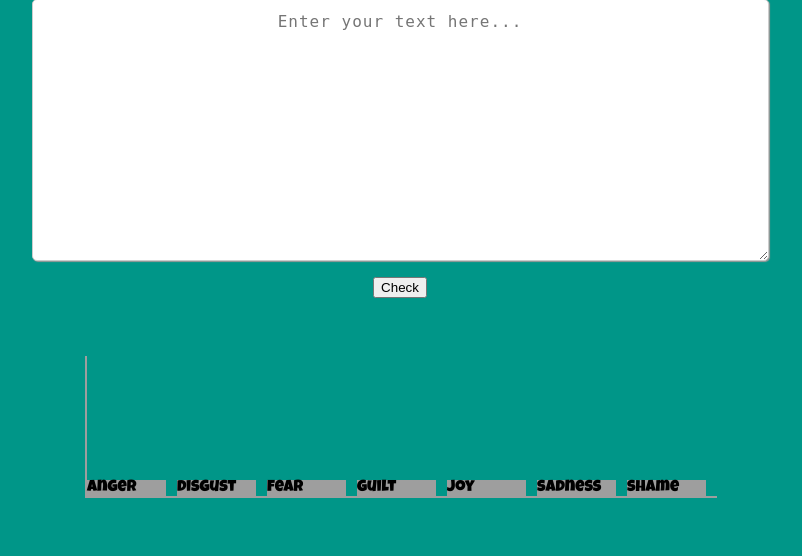
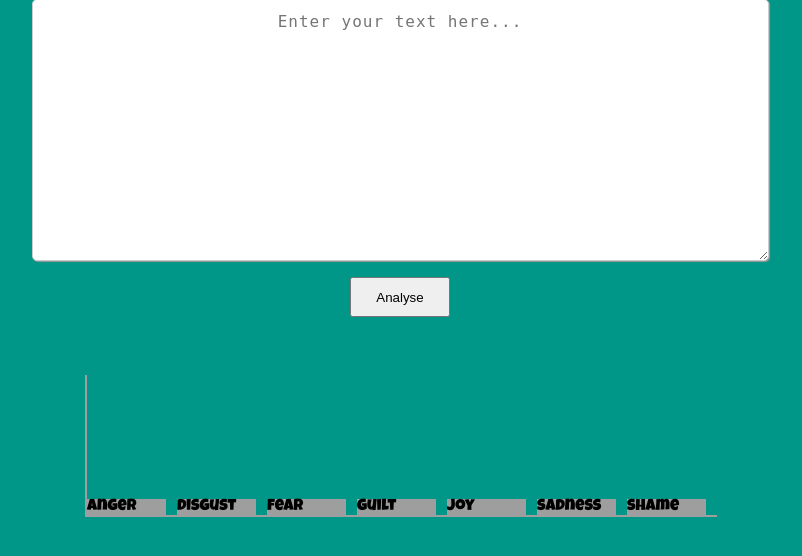
Before and after one commit to SooperDoop/Text-Emotion-Detector, a Flask app: page / in a window 1280 px wide. Shown: the part 109-665 px from the top of the page, without its empty margins (240-1042 px from the left). Run offline with Flask 2, Linux system fonts and the light colour scheme; parts of the project's set-up code (start-up, migrations or seed data) failed here and were passed over.

Commit message:
Update index.html

```diff
--- a/templates/index.html
+++ b/templates/index.html
@@ -171,7 +171,7 @@ textarea {
 <center>
 <form action="/ab" method="post">
 <textarea name="text" wrap="soft"  rows="10" align="center" cols="70" placeholder="Enter your text here..."></textarea><br><br>
-<input type="submit" value="Check">
+<input type="submit" value="Analyse" style="height:40px;width:100px">
 </form><br>
 
 <p style="width:60%">{{text1}}</p>
```
